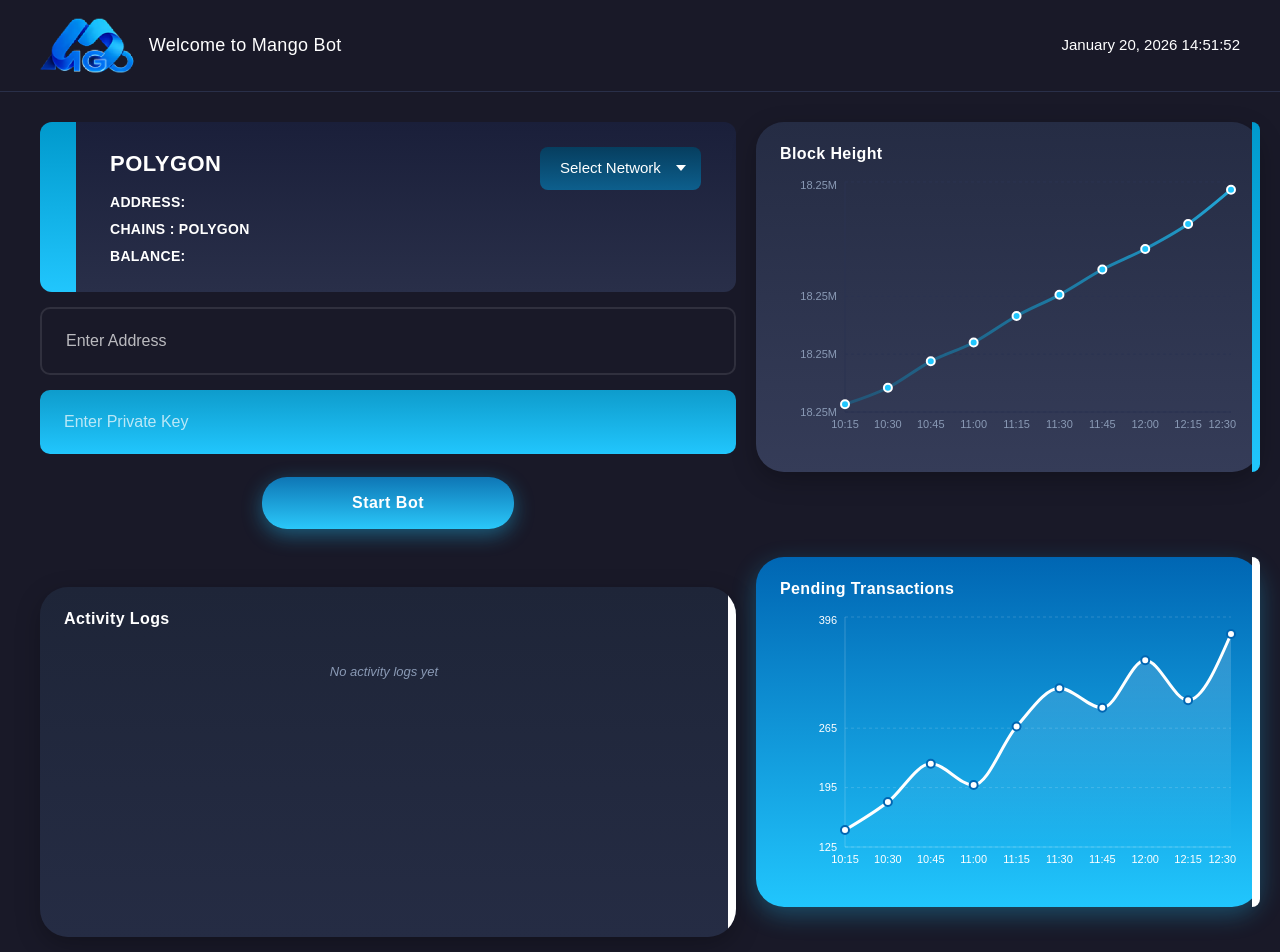
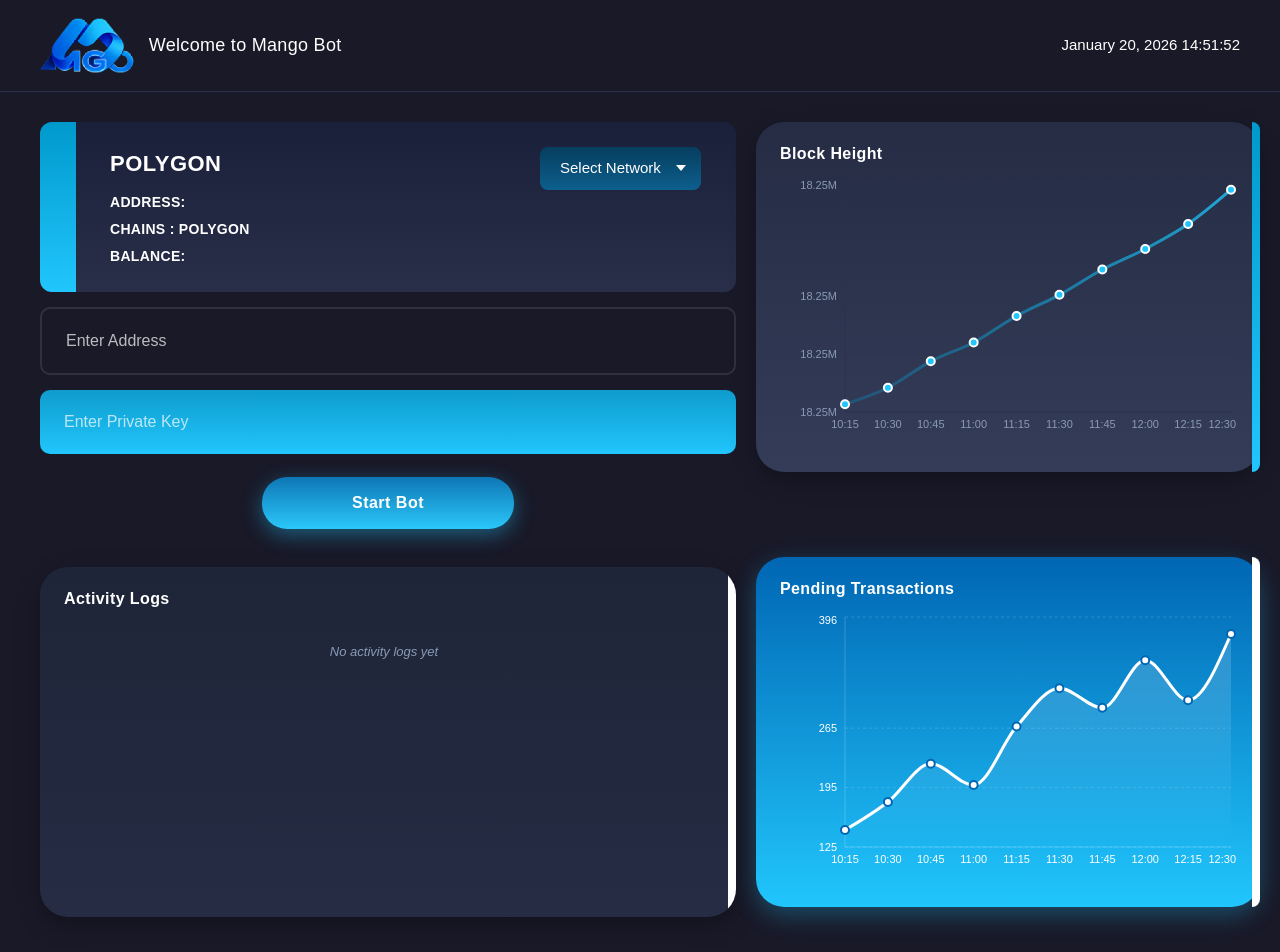
Before and after one commit to MuzammalRamzan/Marlinn-Frontend, a React (Vite) app: page /user in a window 1280 px wide. Shown: the top 952 px of the page. Built offline with nearby package versions, Linux system fonts and the light colour scheme.

Commit message:
Updated Hero.jsx

```diff
--- a/src/Compounent/Hero/Hero.jsx
+++ b/src/Compounent/Hero/Hero.jsx
@@ -478,10 +478,10 @@ function Hero() {
               </button>
             </div>
 
-            <div style={{ marginTop: '20px', color: '#ffffff', fontSize: '14px' }}>{message}</div>
+            <div style={{ marginTop: '10px', color: '#ffffff', fontSize: '14px' }}>{message}</div>
 
             <div style={{
-              marginTop: '0px',
+              marginTop: '-10px',
               background: 'linear-gradient(180deg, #1e2538 0%, #252c44 100%)',
               borderRadius: '28px',
               padding: '22px 24px',
```
